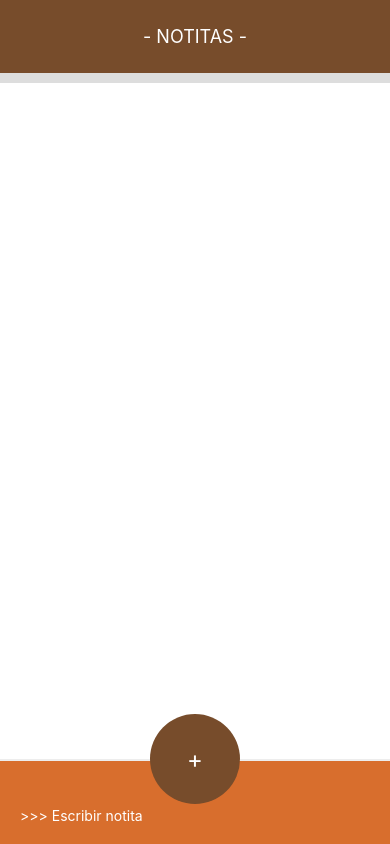
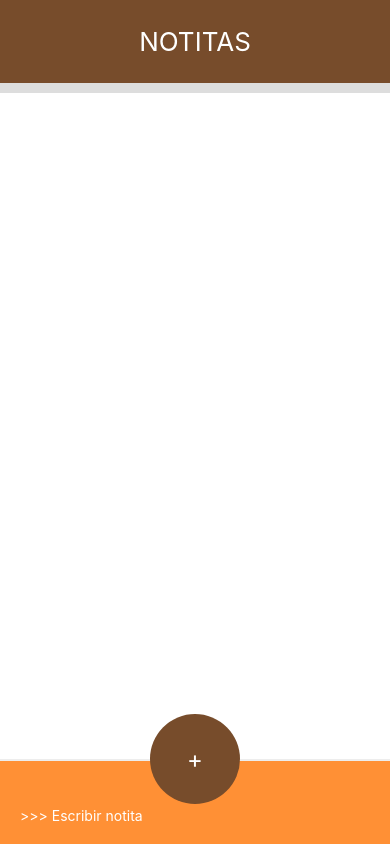
Before and after one commit to javierpugliese/notitas-app-react-native, a React Native app: screen / in a window 390 px wide. Built offline with nearby package versions, Linux system fonts and the light colour scheme.

Commit message:
Componente nuevo Notita

```diff
--- a/App.js
+++ b/App.js
@@ -14,7 +14,7 @@ export default class App extends React.Component {
       <View style={styles.container}>
 
         <View style={styles.header}>
-          <Text style={styles.headerText}>- NOTITAS -</Text>
+          <Text style={styles.headerText}>NOTITAS</Text>
         </View>
 
         <ScrollView style={styles.scrollContainer}></ScrollView>
@@ -51,7 +51,7 @@ const styles = StyleSheet.create({
   },
   headerText: {
     color: 'white',
-    fontSize: 18,
+    fontSize: 26,
     padding: 26,
   },
   scrollContainer: {
@@ -82,13 +82,13 @@ const styles = StyleSheet.create({
     fontSize: 24,
   },
   textInput: {
+    fontSize: 14,
     alignSelf: 'stretch',
     color: '#fff',
     padding: 20,
     paddingTop: 46,
-    backgroundColor: '#d86e2d',
+    backgroundColor: '#ff9035',
     borderTopWidth: 2,
     borderTopColor: '#ededed',
-
-  },
+  }
 });
```
Also changed, not shown: componentes/Notita.js (added, +35 -0 lines).
